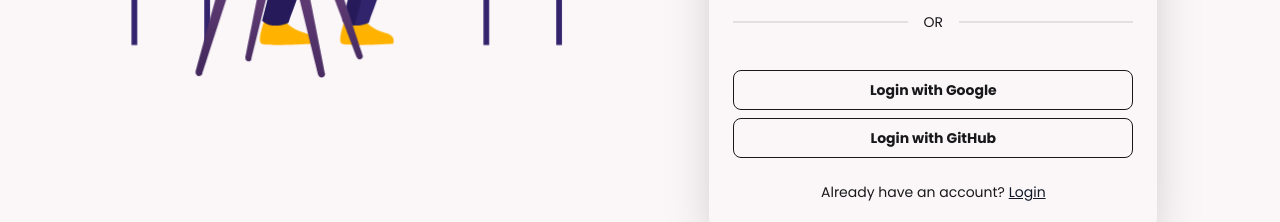
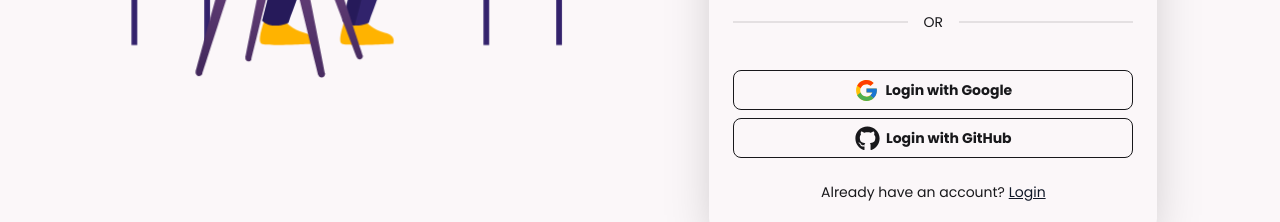
Before and after one commit to Parvez141300/car-fix-next-js-app, a Next.js app: page /register in a window 1280 px wide. Shown: the part 603-825 px from the top of the page. Built offline with nearby package versions, Linux system fonts and the light colour scheme.

Commit message:
added google and github icon to the register and login form button

```diff
--- a/src/app/login/components/LoginForm.jsx
+++ b/src/app/login/components/LoginForm.jsx
@@ -1,9 +1,10 @@
 "use client";
 import Lottie from "lottie-react";
 import React from "react";
-import { FaEnvelope, FaEye, FaEyeSlash, FaLock, FaUser } from "react-icons/fa";
+import { FaEnvelope, FaEye, FaEyeSlash, FaGithub, FaLock, FaUser } from "react-icons/fa";
 import registerLottie from "../../../../public/LoginLottie.json";
 import Link from "next/link";
+import { FcGoogle } from "react-icons/fc";
 
 const LoginForm = () => {
   const handleLogin = (e) => {
@@ -76,10 +77,10 @@ const LoginForm = () => {
 
           <div className="flex flex-col gap-2 mt-4">
             <button className="btn btn-outline rounded-lg">
-              Login with Google
+            <FcGoogle size={25} /> Login with Google
             </button>
             <button className="btn btn-outline rounded-lg">
-              Login with GitHub
+            <FaGithub size={25} /> Login with GitHub
             </button>
           </div>
 
--- a/src/app/register/components/RegisterForm.jsx
+++ b/src/app/register/components/RegisterForm.jsx
@@ -1,9 +1,10 @@
 "use client";
 import Link from "next/link";
 import React from "react";
-import { FaEnvelope, FaEye, FaEyeSlash, FaLock, FaUser } from "react-icons/fa";
+import { FaEnvelope, FaEye, FaEyeSlash, FaGithub, FaLock, FaUser } from "react-icons/fa";
 import Lottie from "lottie-react";
 import registerLottie from "../../../../public/RegisterLottie.json";
+import { FcGoogle } from "react-icons/fc";
 
 const RegisterForm = () => {
   const handleRegister = (e) => {
@@ -111,10 +112,10 @@ const RegisterForm = () => {
 
           <div className="flex flex-col gap-2 mt-4">
             <button className="btn btn-outline rounded-lg">
-              Login with Google
+            <FcGoogle size={25} /> Login with Google
             </button>
             <button className="btn btn-outline rounded-lg">
-              Login with GitHub
+            <FaGithub size={25} /> Login with GitHub
             </button>
           </div>
 
```
